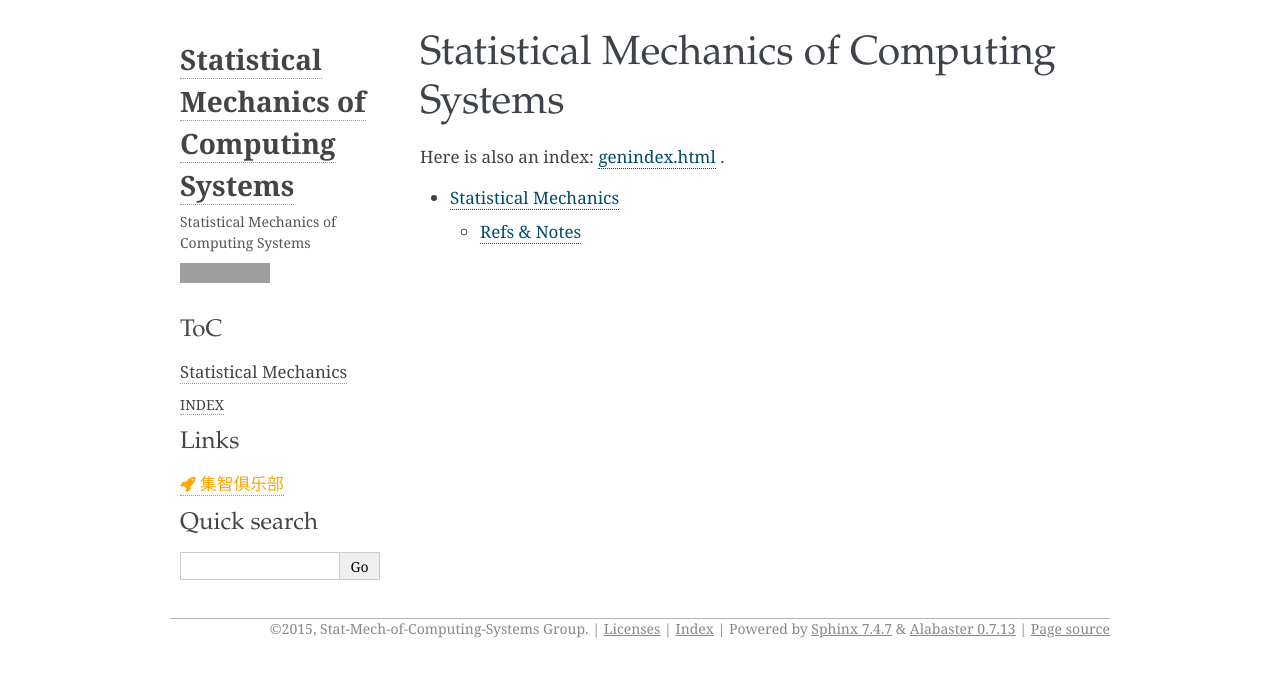
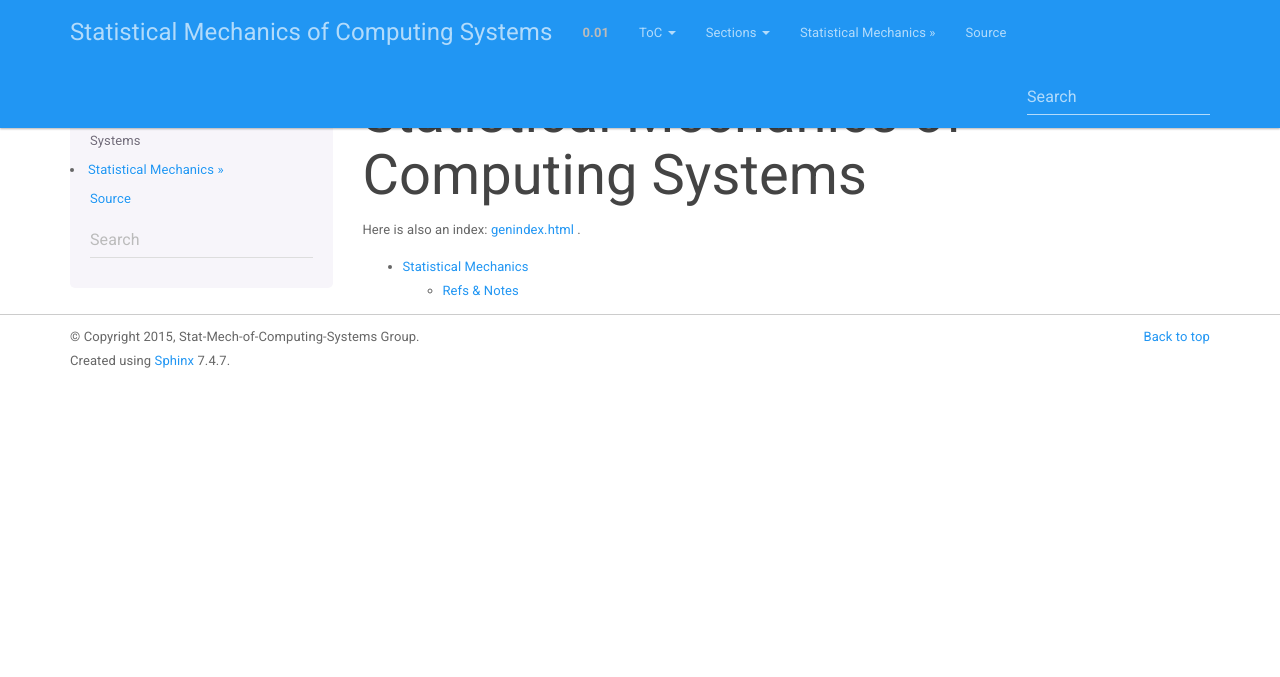
Before and after one commit to emptymalei/stat-mech-of-computing-systems, a Sphinx documentation site: the page built from docs/index.rst, in a window 1280 px wide. Shown: the top 677 px of the page. Built offline with Sphinx 7.4.7, drawn with Linux system fonts in a browser that asks for light colours; nearby versions of some CDN libraries; comment, search, counter and statistics services are not loaded; grey boxes are pictures that could not be loaded.

Commit message:
:tiger: update theme to bootstrap

```diff
--- a/docs/conf.py
+++ b/docs/conf.py
@@ -24,28 +24,111 @@
 
 # Import alabaster theme
 # import alabaster
+import sphinx_bootstrap_theme
 
-# html_theme_path = [alabaster.get_path()]
-html_theme_path = ["_themes",]
-html_theme = 'alabaster'
-html_sidebars = {
-    '**': [
-        'about.html',
-        'navigation.html',
-        #'relations.html',
-        'searchbox.html',
-        'donate.html',
-    ]
+html_theme = 'bootstrap'
+html_theme_path = sphinx_bootstrap_theme.get_html_theme_path()
+
+
+
+##### Alabaster Theme
+
+# # html_theme_path = [alabaster.get_path()]
+# html_theme_path = ["_themes",]
+# html_theme = 'alabaster'
+# html_sidebars = {
+#    '**': [
+#        'about.html',
+#        'navigation.html',
+#        #'relations.html',
+#        'searchbox.html',
+#        'donate.html',
+#    ]
+# }
+
+
+# html_theme_options = {
+#    'github_user': 'emptymalei',
+#    'github_repo': 'stat-mech-of-computing-systems',
+#    'gratipay_user': '',
+#    'analytics_id': '',
+#    'description': 'Statistical Mechanics of Computing Systems',
+# }
+
+
+
+# (Optional) Logo. Should be small enough to fit the navbar (ideally 24x24).
+# Path should be relative to the ``_static`` files directory.
+html_logo = "my_logo.png"
+
+# Theme options are theme-specific and customize the look and feel of a
+# theme further.
+html_theme_options = {
+    # Navigation bar title. (Default: ``project`` value)
+    'navbar_title': "Statistical Mechanics of Computing Systems",
+
+    # Tab name for entire site. (Default: "Site")
+    'navbar_site_name': "ToC",
+
+    # A list of tuples containing pages or urls to link to.
+    # Valid tuples should be in the following forms:
+    #    (name, page)                 # a link to a page
+    #    (name, "/aa/bb", 1)          # a link to an arbitrary relative url
+    #    (name, "http://example.com", True) # arbitrary absolute url
+    # Note the "1" or "True" value above as the third argument to indicate
+    # an arbitrary url.
+    # 'navbar_links': [
+    #     ("Examples", "examples"),
+    #     ("Link", "http://example.com", True),
+    # ],
+
+    # Render the next and previous page links in navbar. (Default: true)
+    'navbar_sidebarrel': True,
+
+    # Render the current pages TOC in the navbar. (Default: true)
+    'navbar_pagenav': True,
+
+    # Tab name for the current pages TOC. (Default: "Page")
+    'navbar_pagenav_name': "Sections",
+
+    # Global TOC depth for "site" navbar tab. (Default: 1)
+    # Switching to -1 shows all levels.
+    'globaltoc_depth': 2,
+
+    # Include hidden TOCs in Site navbar?
+    #
+    # Note: If this is "false", you cannot have mixed ``:hidden:`` and
+    # non-hidden ``toctree`` directives in the same page, or else the build
+    # will break.
+    #
+    # Values: "true" (default) or "false"
+    'globaltoc_includehidden': "true",
+
+    # HTML navbar class (Default: "navbar") to attach to <div> element.
+    # For black navbar, do "navbar navbar-inverse"
+    'navbar_class': "navbar navbar-inverse",
+
+    # Fix navigation bar to top of page?
+    # Values: "true" (default) or "false"
+    'navbar_fixed_top': "true",
+
+    # Location of link to source.
+    # Options are "nav" (default), "footer" or anything else to exclude.
+    'source_link_position': "nav",
+
+    # Bootswatch (http://bootswatch.com/) theme.
+    #
+    # Options are nothing (default) or the name of a valid theme
+    # such as "amelia" or "cosmo".
+    'bootswatch_theme': "paper",
+
+    # Choose Bootstrap version.
+    # Values: "3" (default) or "2" (in quotes)
+    'bootstrap_version': "3",
 }
 
 
-html_theme_options = {
-   'github_user': 'emptymalei',
-   'github_repo': 'stat-mech-of-computing-systems',
-   'gratipay_user': '',
-   'analytics_id': '',
-   'description': 'Statistical Mechanics of Computing Systems',
-}
+
 
 # theme_canonical_url = 'http://docs.neutrino.xyz/' # Not working, please find themes/theme.conf and change canonical url there.
 #theme_canonical_url = 'http://docs.neutrino.xyz/'
--- a/docs/requirements.readthedocs.txt
+++ b/docs/requirements.readthedocs.txt
@@ -1 +1,2 @@
 alabaster==0.7.6
+sphinx_bootstrap_theme
```
